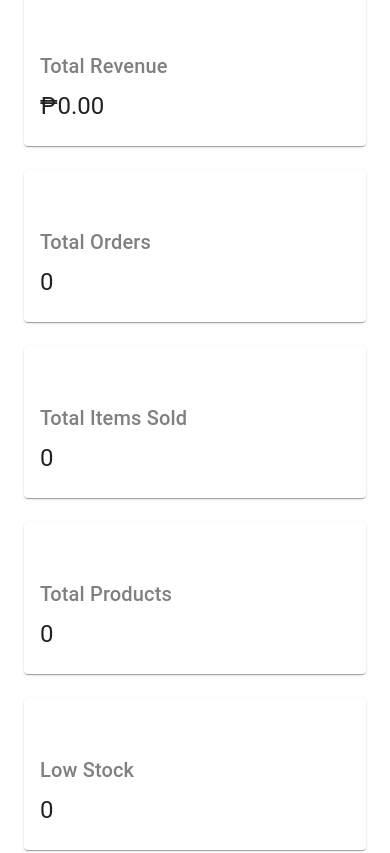
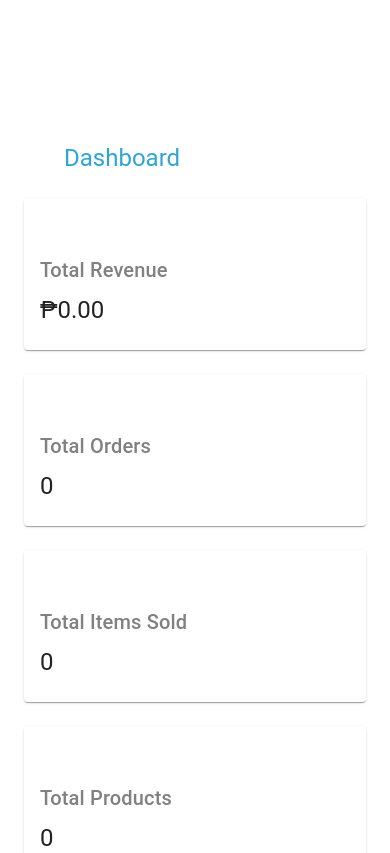
Before and after one commit to giyosphere/Project-101, a React (Vite) app in the folder my-react-app/: page /dashboard in a window 390 px wide. Shown: the top 853 px of the page. Built offline with nearby package versions, Linux system fonts and the light colour scheme; some icons are missing.

Commit message:
feat(ui): improve dashboard responsiveness with useTheme, useMediaQuery, and Grid system

```diff
--- a/my-react-app/src/components/common/Layout.jsx
+++ b/my-react-app/src/components/common/Layout.jsx
@@ -35,8 +35,7 @@ export default function Layout({ children }) {
       <Box component="main" sx={{
         flexGrow: 2,
         p: 3,
-        mt: isMobile ? 8 : 8 ,
-        pt: isMobile ? 7 : 2,
+        mt: isMobile ? 6 : 8 ,
         ml: isMobile ? 0 : '270px',
         width: isMobile ? '100%' : `calc(100% - 270px)`,
         overflow: 'auto'
--- a/my-react-app/src/components/common/Sidebar.jsx
+++ b/my-react-app/src/components/common/Sidebar.jsx
@@ -68,7 +68,7 @@ const { logout } = useAuth();
           <Logo size={220}/>
       </Box>
 
-      <List sx={{ width: 220, mt: 8}}>
+      <List sx={{ width: 220}}>
         {menuItems.map((item) => (
           <ListItem key={item.text} disablePadding>
             <ListItemButton onClick={() => navigate(item.path)}>
--- a/my-react-app/src/pages/DashboardPage.jsx
+++ b/my-react-app/src/pages/DashboardPage.jsx
@@ -11,7 +11,8 @@ import WarningIcon from '@mui/icons-material/Warning';
 import RemoveShoppingCartIcon from '@mui/icons-material/RemoveShoppingCart';
 import Layout from '../components/common/Layout';
 import Grid from '@mui/material/Grid';
-import cartIcon from '@/components/common/carticon';
+import { useTheme } from '@mui/material/styles';
+import useMediaQuery from '@mui/material/useMediaQuery';
 
 const stats = [
   { label: 'Total Revenue', value: '₱0.00', icon: <AttachMoneyIcon sx={{color: '#2e7d32'}}/> },
@@ -23,9 +24,24 @@ const stats = [
 ];
 
 export default function DashboardPage() {
+
+const theme = useTheme();
+const isMobile = useMediaQuery(theme.breakpoints.down('sm'));
+const isDesktop = useMediaQuery(theme.breakpoints.between('sm', 'md'));
+
+
+
+
   return (
+
     <Layout>
-      <Typography variant="h3" mb={3}>Dashboard</Typography>
+      {isMobile ? (
+     <Typography variant="h5" mb={3} sx={{ mt: 60, ml: 5, color: '#2FA4D7'} } >Dashboard</Typography>
+      ) : (
+        <Typography variant="h5" mb={3} sx={{mt: isDesktop ? 1 : 0, color: '#2FA4D7'} }>Dashboard</Typography>
+      )}
+
+
         <Grid container spacing={3}>
         {stats.map((stat) => (
           <Grid size={{ xs: 12, sm: 6, md: 4, lg: 3 }} key={stat.label}>
@@ -49,6 +65,9 @@ export default function DashboardPage() {
         ))}
 
       </Grid>
+
     </Layout>
+
+
   );
 }
```
